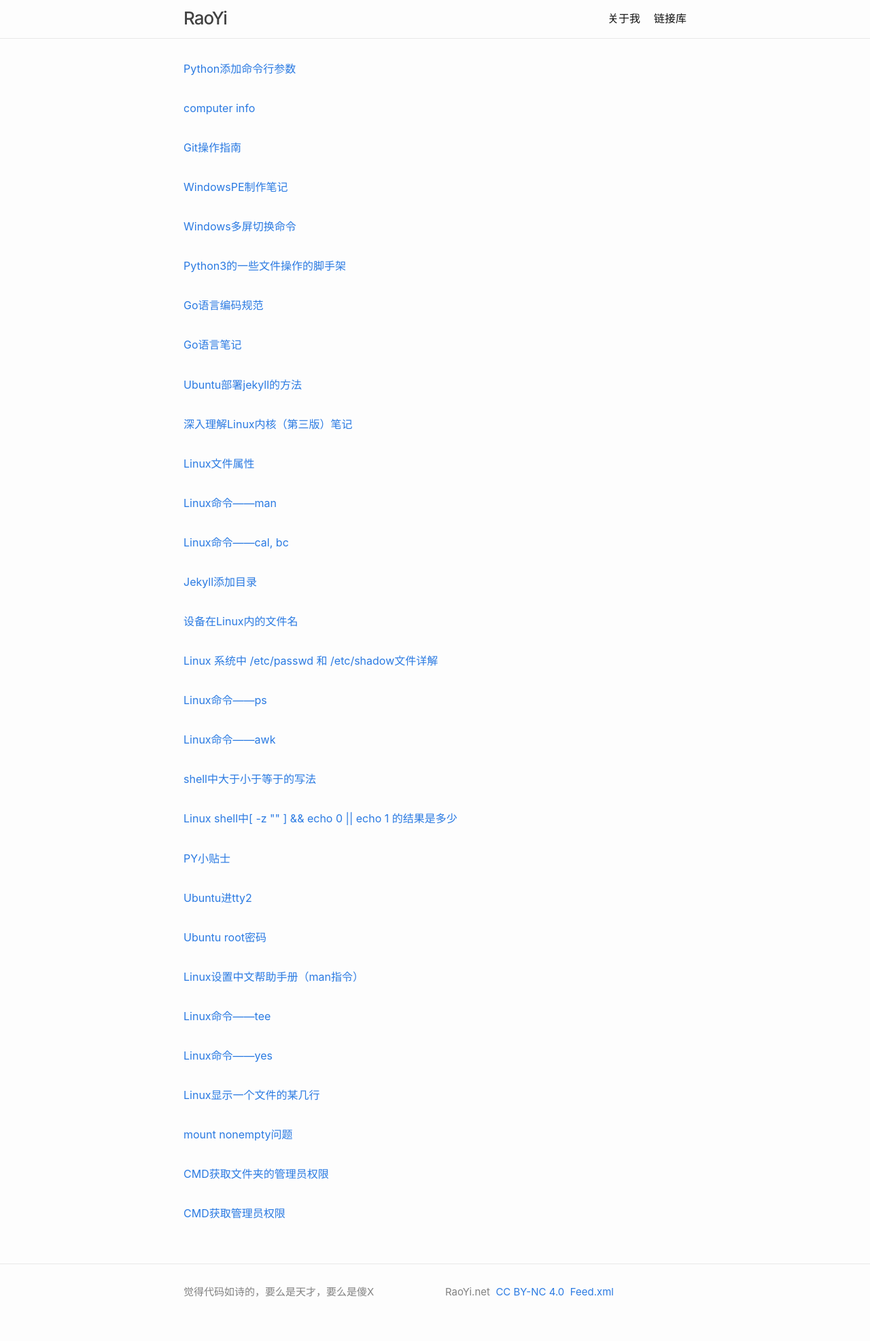
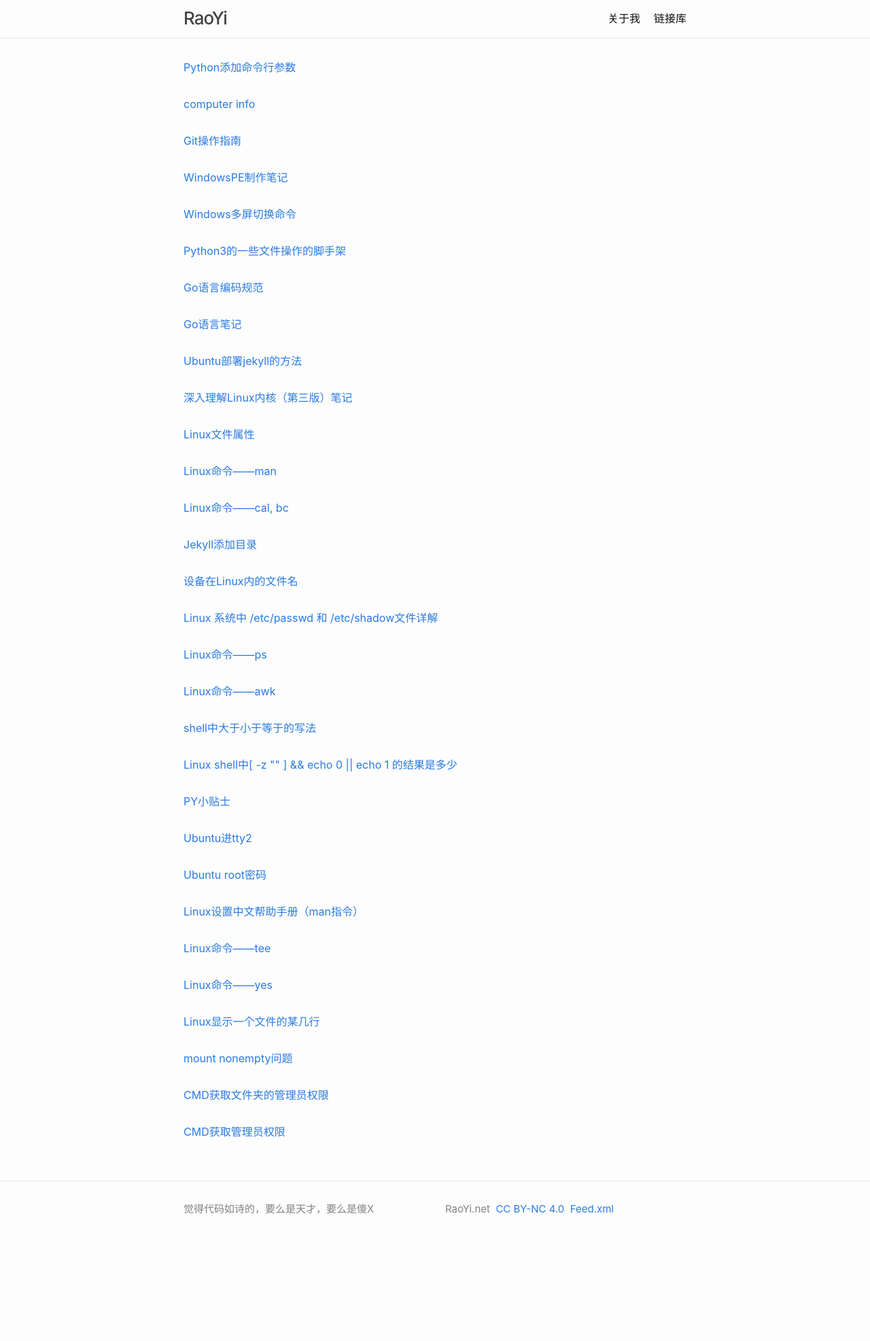
Before and after one commit to raoyi/raoyi.github.io, a Jekyll site: the page built from index.md, in a window 1280 px wide. Shown: the whole page at 68% size. Built offline with Jekyll 4.4.1, drawn with Linux system fonts in a browser that asks for light colours; after the commit the page ends 1850 px from its top, so only the background shows below that.

Commit message:
update _sass/minima/_layout.scss.
Signed-off-by: 一毛 <prcraoyi@qq.com>

```diff
--- a/_sass/minima/_layout.scss
+++ b/_sass/minima/_layout.scss
@@ -228,7 +228,7 @@
 }
 
 .post-link {
-  /*display: block;*/
+  display: block;
   @include relative-font-size(1.0);
 }
 
```
